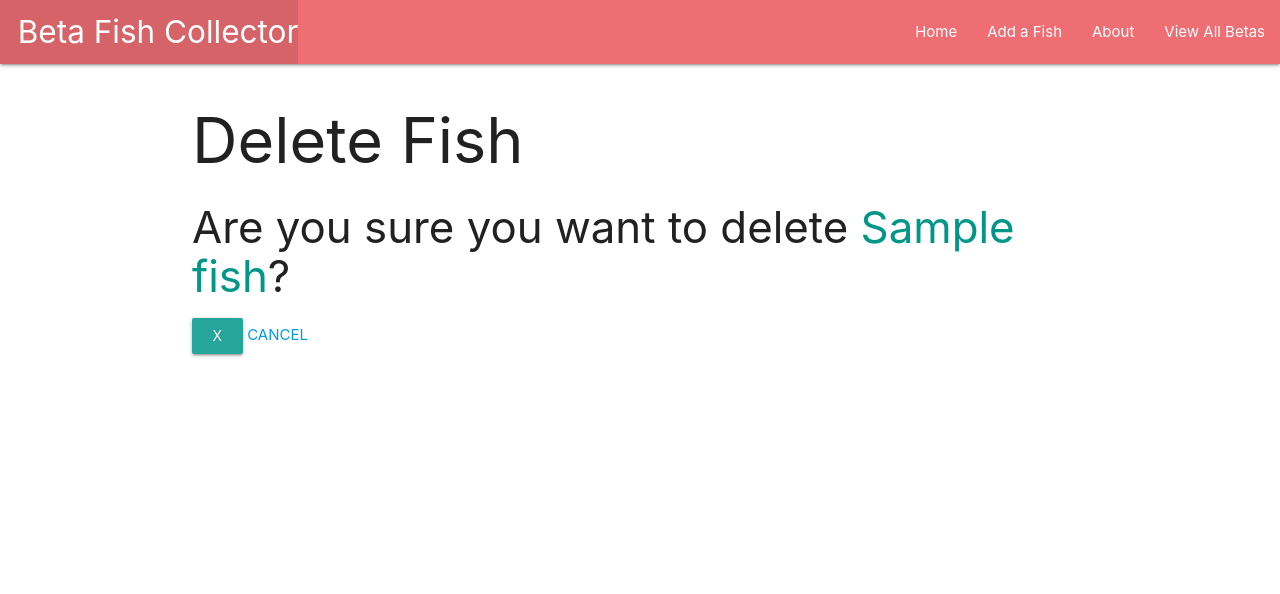
After one commit to alondra143/1-of-1-collection-lab, a Django app: page /fish/1/delete/ in a window 1280 px wide. The commit adds this page. Shown: the top 594 px of the page. Run offline with Django 3.2, Linux system fonts and the light colour scheme; tables that the repository leaves empty hold one stand-in row (values such as "Sample post").

Commit message:
add delete and update cbv to Fish model

```diff
--- a/main_app/templates/fish/detail.html
+++ b/main_app/templates/fish/detail.html
@@ -14,5 +14,9 @@
       <p>Age: {{ fish.age }}</p>
     {% endif %}
   </div>
+  <div class="card-action">
+    <a href="{% url 'fish_update' fish.id %}">EDIT</a>
+    <a href="{% url 'fish_delete' fish.id %}">DELETE</a>
+  </div>
 </div>
 {% endblock %}
--- a/main_app/templates/fish/index.html
+++ b/main_app/templates/fish/index.html
@@ -5,7 +5,7 @@
 
 {% for f in fishes %}
   <div class="card">
-    <a href="/fish/{{ f.id }}">
+    <a href="/fish/{{ f.id }}/">
     <div class="card-content">
       <span class="card-title">{{ f.name }}</span>
       <p>Posted: {{ f.date_added }}</p>
--- /dev/null
+++ b/main_app/templates/main_app/fish_confirm_delete.html
@@ -0,0 +1,14 @@
+{% extends 'base.html' %}
+
+{% block content %}
+    <h1>Delete Fish</h1>
+
+
+    <h3>Are you sure you want to delete <span class="teal-text">{{ object.name }}</span>?</h3>
+
+    <form method="POST">
+        {% csrf_token %}
+        <input type="submit" value=" X " class="btn">
+        <a href="{% url 'detail' fish.id %}">CANCEL</a>
+    </form>
+{% endblock %}
--- a/main_app/urls.py
+++ b/main_app/urls.py
@@ -5,6 +5,8 @@ urlpatterns = [
     path('', views.home, name='home'),
     path('about/', views.about, name='about'),
     path('fishes/', views.fish_index, name='index'),
-    path('fish/<int:fish_id>', views.fish_detail, name='detail'),
-    path('fishes/create/', views.FishCreate.as_view(), name='fishes_create')
+    path('fish/<int:fish_id>/', views.fish_detail, name='detail'),
+    path('fishes/create/', views.FishCreate.as_view(), name='fishes_create'),
+    path('fish/<int:pk>/update/', views.FishUpdate.as_view(), name='fish_update'),
+    path('fish/<int:pk>/delete/', views.FishDelete.as_view(), name='fish_delete'),
 ]
--- a/main_app/views.py
+++ b/main_app/views.py
@@ -22,3 +22,10 @@ def fish_detail(request, fish_id):
 class FishCreate(CreateView):
     model = Fish
     fields = '__all__'
+
+class FishUpdate(UpdateView):
+    model = Fish
+    fields = ['age', 'description']
+class FishDelete(DeleteView):
+    model = Fish
+    success_url ='/fishes/'
```
